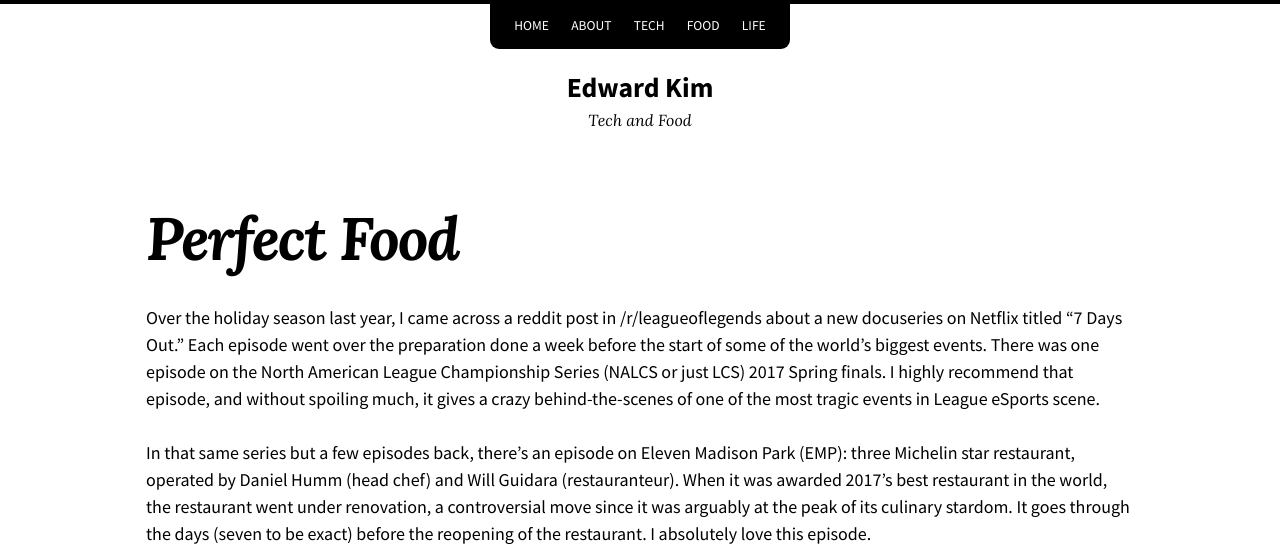
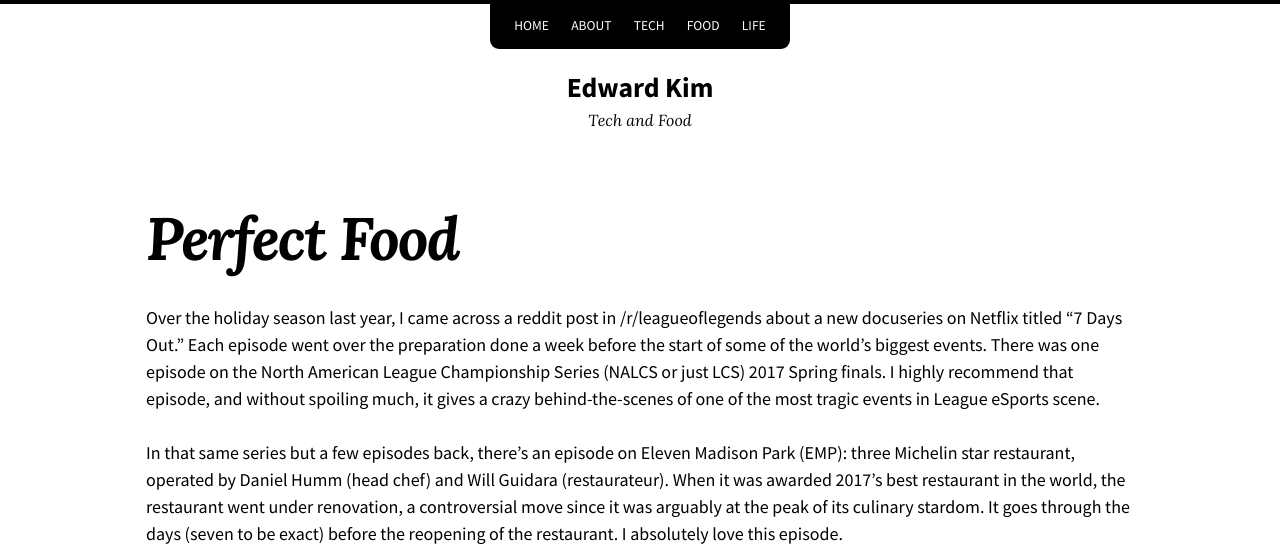
Before and after one commit to edward1kim/edward1kim.github.io, a Jekyll site: the page built from _posts/2019-06-28-perfect-food.md, in a window 1280 px wide and 1400 px high, cut to the strip 0-554 px from the top of the window. Built offline with Jekyll 4.4.1, drawn with Linux system fonts in a browser that asks for light colours; nearby versions of some CDN libraries; a script that is not in the unit is left out; some of the changed text lies outside the part shown.

Commit message:
fixed typos to perfect food post

```diff
--- a/_posts/2019-06-28-perfect-food.md
+++ b/_posts/2019-06-28-perfect-food.md
@@ -10,7 +10,7 @@
 
 Over the holiday season last year, I came across a reddit post in /r/leagueoflegends about a new docuseries on Netflix titled "7 Days Out." Each episode went over the preparation done a week before the start of some of the world's biggest events. There was one episode on the North American League Championship Series (NALCS or just LCS) 2017 Spring finals. I highly recommend that episode, and without spoiling much, it gives a crazy behind-the-scenes of one of the most tragic events in League eSports scene.
 
-In that same series but a few episodes back, there's an episode on Eleven Madison Park (EMP): three Michelin star restaurant, operated by Daniel Humm (head chef) and Will Guidara (restauranteur). When it was awarded 2017's best restaurant in the world, the restaurant went under renovation, a controversial move since it was arguably at the peak of its culinary stardom. It goes through the days (seven to be exact) before the reopening of the restaurant. I absolutely love this episode.
+In that same series but a few episodes back, there's an episode on Eleven Madison Park (EMP): three Michelin star restaurant, operated by Daniel Humm (head chef) and Will Guidara (restaurateur). When it was awarded 2017's best restaurant in the world, the restaurant went under renovation, a controversial move since it was arguably at the peak of its culinary stardom. It goes through the days (seven to be exact) before the reopening of the restaurant. I absolutely love this episode.
 
 {:refdef: style="text-align: center;"}
 ![EMP_duck](/assets/images/EMP_duck.jpg){:height="300px" width="600px"}
@@ -23,16 +23,16 @@
 > &nbsp;&nbsp;I don't think we're in the service business.
 > &nbsp;&nbsp;We're in the human connections business."
 > &nbsp;&nbsp;&nbsp;&nbsp;*- Will Guidara,*
-> &nbsp;&nbsp;&nbsp;&nbsp;&nbsp;&nbsp;*Restauranteur, Eleven Madison Park*
+> &nbsp;&nbsp;&nbsp;&nbsp;&nbsp;&nbsp;*Restaurateur, Eleven Madison Park*
 
 I want to reiterate that I love this episode, so much so that my sister got a reservation for it in the middle of this past April as my graduation present. I always end up fumbling my words whenever anyone asks how the meal was. I can describe the tiniest details the front staff thought of to make the meal amazing; I can describe the combination of flavors over the course of the meal that sincerely made me emotional. But every paragraph would end with "I don't know... it was just incredible." It's so hard to describe without pouring out my heart and everything that food means to me.
 
 {:refdef: style="text-align: center;"}
 ![EMP_bread](/assets/images/EMP_bread.jpg){:height="300px" width="600px"}
-<sup>***Very Flakey Bread***</sup>
+<sup>***Very Flaky Bread***</sup>
 {: refdef}
 
-Still, I wanted to write a little blurb about this experience, not because I'm some Michelin star whore or a pretentious fine diner—simply, it was *that* impactful to me. The reason why the quote above stuck out to me is because Will Guidara, Daniel Humm, and their team built out a vision, creating a whole new dimension to eating at a restaurant. By adding a little perspective, it made something as mundane as eating to something unforgetable.
+Still, I wanted to write a little blurb about this experience, not because I'm some Michelin star whore or a pretentious fine diner—simply, it was *that* impactful to me. The reason why the quote above stuck out to me is because Will Guidara, Daniel Humm, and their team built out a vision, creating a whole new dimension to eating at a restaurant. By adding a little perspective, it made something as mundane as eating to something unforgettable.
 
 This meal is perfect food because it made me think more about the work that goes into creating a perfect anything. It's an appreciation I can bring out to everything else in my life, and it fed a dream to work in the culinary world something I'm deeply considering. I'm not going to drop my career as a software developer, which hasn't even started by the way, to be a chef. But I'm really wondering how I can make someone else appreciate food the same way this one meal has.
 
```
